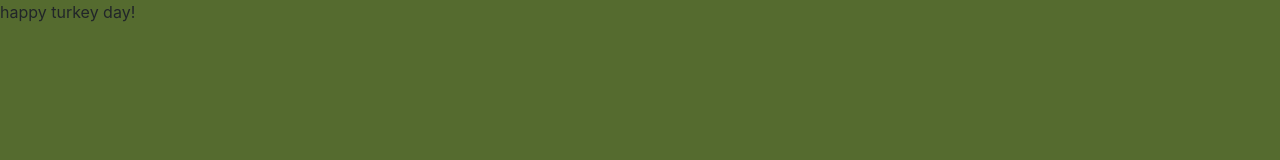
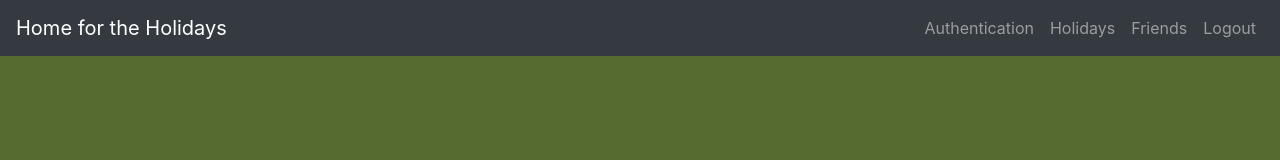
Before and after one commit to TimothyHarley/home-for-the-holidays, a website built with webpack: page src/index.html in a window 1280 px wide. Built offline with nearby package versions, Linux system fonts and the light colour scheme.

Commit message:
navbar lookin good

```diff
--- /dev/null
+++ b/src/components/navbar.js
@@ -0,0 +1,32 @@
+import './navbar.scss';
+import $ from 'jquery';
+
+const createNavbar = () => {
+  const domString = `<nav class="navbar navbar-expand-lg navbar-dark bg-dark">
+  <a class="navbar-brand" href="#">Home for the Holidays</a>
+  <button class="navbar-toggler" type="button" data-toggle="collapse" data-target="#navbarSupportedContent" aria-controls="navbarSupportedContent" aria-expanded="false" aria-label="Toggle navigation">
+    <span class="navbar-toggler-icon"></span>
+  </button>
+
+  <div class="collapse navbar-collapse" id="navbarSupportedContent">
+    <ul class="navbar-nav ml-auto">
+      <li class="nav-item">
+        <a id="navbar-button-auth" class="nav-link" href="#">Authentication</a>
+      </li>
+      <li class="nav-item">
+        <a id="navbar-button-holidays" class="nav-link" href="#">Holidays</a>
+      </li>
+      <li class="nav-item">
+        <a id="navbar-button-friends" class="nav-link" href="#">Friends</a>
+      </li>
+      <li class="nav-item">
+        <a id="navbar-button-logout" class="nav-link" href="#">Logout</a>
+      </li>
+    </ul>
+  </div>
+</nav>`;
+
+  $('#navbar').html(domString);
+};
+
+export default createNavbar;
--- a/src/index.html
+++ b/src/index.html
@@ -6,6 +6,7 @@
     <title>Home for the Holidays</title>
 </head>
 <body>
+    <div id="navbar"></div>
     <div id="home"></div>
 </body>
 </html>
--- a/src/index.js
+++ b/src/index.js
@@ -1,7 +1,9 @@
-import $ from 'jquery';
 import 'bootstrap';
 import './index.scss';
+import createNavbar from './components/navbar';
 
-$('#home').html('happy turkey day!');
+const initApp = () => {
+  createNavbar();
+};
 
-console.log('index.js connected');
+initApp();
```
Also changed, not shown: src/components/navbar.scss (added).
